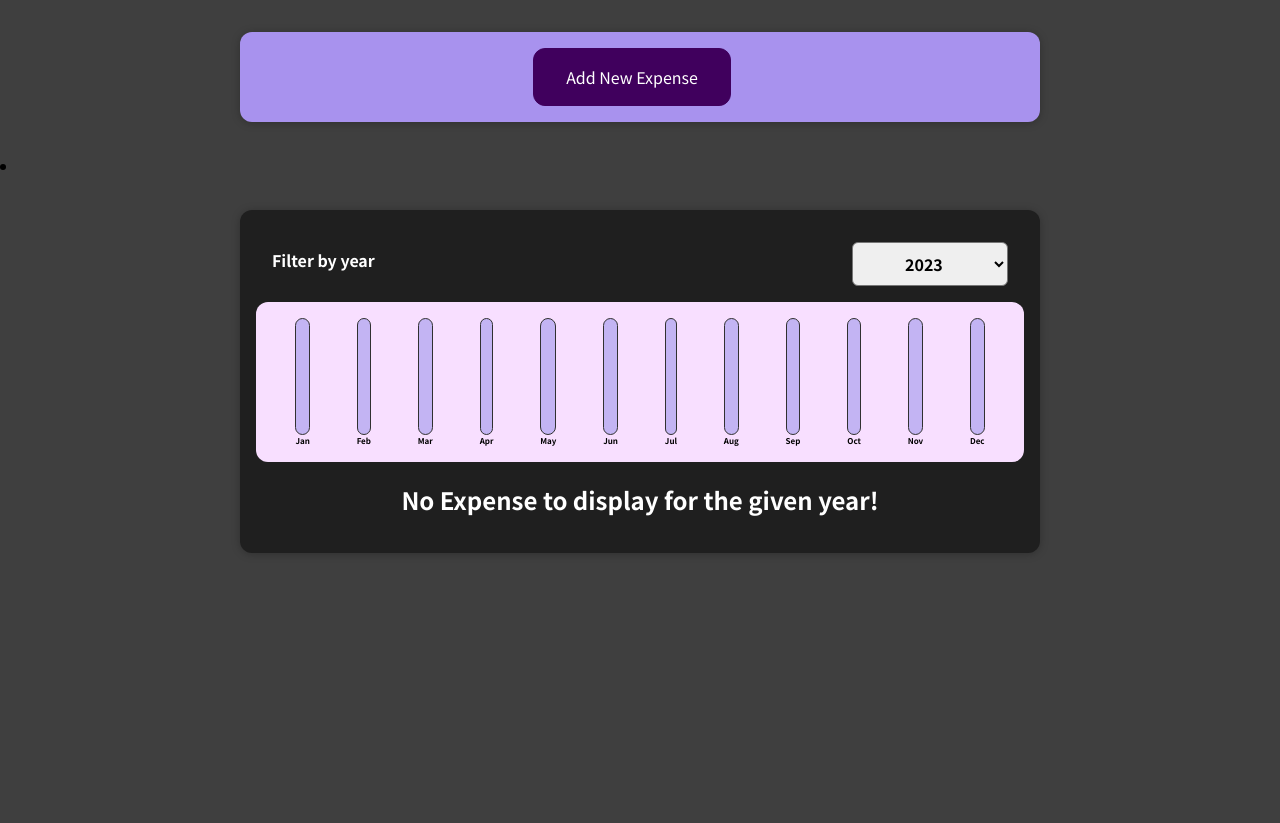
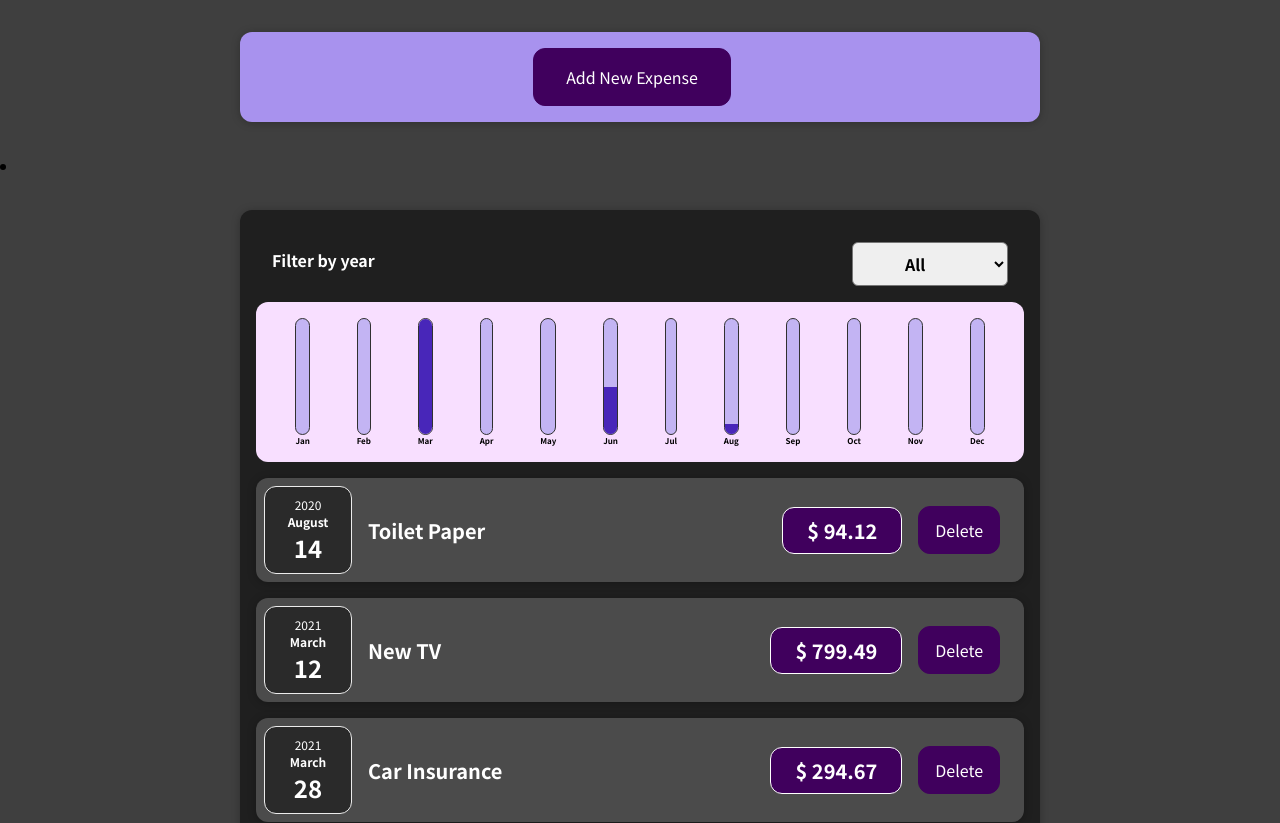
Before and after one commit to echomonk/expenses-app, a React (Create React App) app: page / in a window 1280 px wide. Shown: the top 823 px of the page. Before the commit the page ends 800 px from the top, so only its background shows below. Built offline with nearby package versions, Linux system fonts and the light colour scheme.

Commit message:
added conditional rendering to show all expenses

```diff
--- a/src/App.js
+++ b/src/App.js
@@ -26,7 +26,6 @@ const DUMMY_EXPENSES = [
 
 const App = (props) => {
   const [expenses, setExpenses] = useState(DUMMY_EXPENSES);
-  console.log(expenses);
 
   const handleAddExpenseData = (expense) => {
     setExpenses((prevExpenses) => {
--- a/src/components/expenses/Expenses.js
+++ b/src/components/expenses/Expenses.js
@@ -7,12 +7,26 @@ import ExpensesList from "./ExpensesList";
 import ExpensesChart from "./ExpensesChart";
 
 const ExpenseList = (props) => {
-  const [filteredYear, setFilteredYear] = useState();
+  const [filteredYear, setFilteredYear] = useState("ALL");
 
   const handleExpenseFilterChange = (selectedYear) => {
     setFilteredYear(selectedYear);
   };
 
+  if (filteredYear === "ALL") {
+    return (
+      <li>
+        <Card className="expenses">
+          <ExpensesFilter
+            selected={filteredYear}
+            onExpenseFilterChange={handleExpenseFilterChange}
+          />
+          <ExpensesChart expenses={props.items} />
+          <ExpensesList items={props.items} onDelete={props.onDelete} />
+        </Card>
+      </li>
+    );
+  } else {
     const filteredExpenses = props.items.filter((expense) => {
       return expense.date.getFullYear().toString() === filteredYear;
     });
@@ -29,6 +43,7 @@ const ExpenseList = (props) => {
         </Card>
       </li>
     );
+  }
 };
 
 export default ExpenseList;
--- a/src/components/expenses/ExpensesFilter.js
+++ b/src/components/expenses/ExpensesFilter.js
@@ -10,6 +10,7 @@ const ExpensesFilter = (props) => {
       <div className="expenses-filter__control">
         <label>Filter by year</label>
         <select value={props.selected} onChange={handleFilterChange}>
+          <option value="ALL">All</option>
           <option value="2023">2023</option>
           <option value="2022">2022</option>
           <option value="2021">2021</option>
```
Lines whose indentation alone changed are shown as unchanged.
